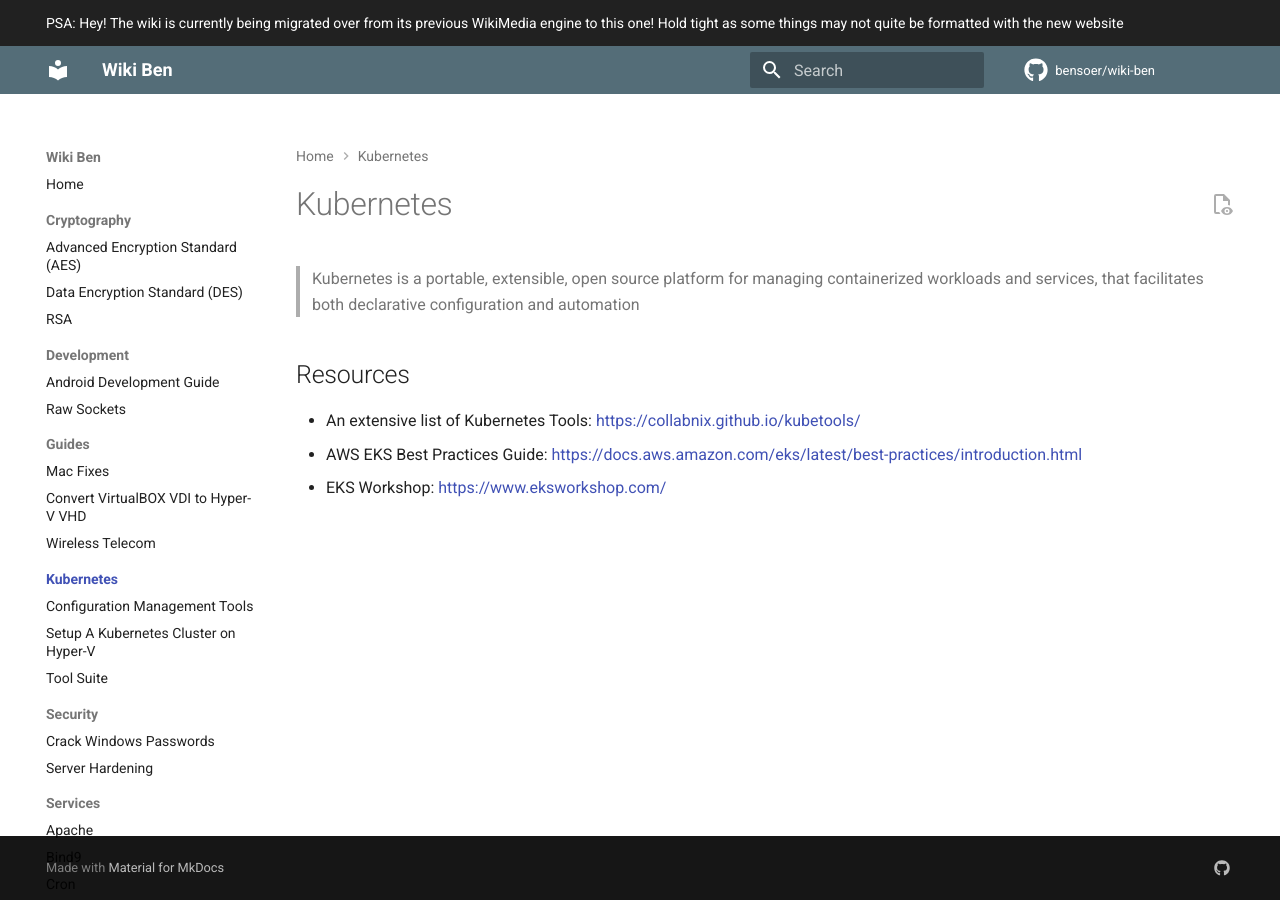
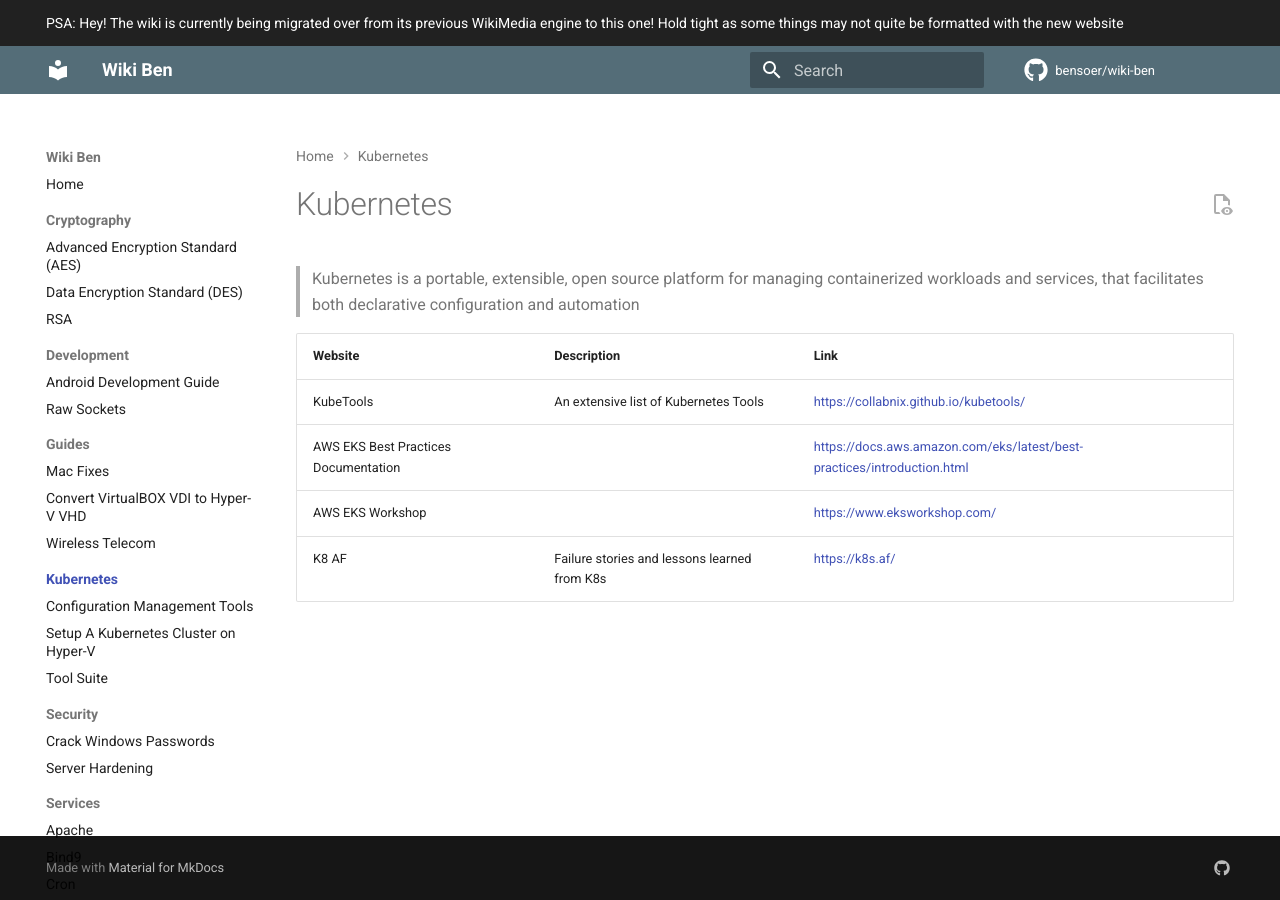
Before and after one commit to bensoer/wiki-ben, an MkDocs documentation site: the page built from docs/kubernetes/index.md, in a window 1280 px wide. Built offline with MkDocs 1.6.1 and Material for MkDocs 9.7.7, drawn with Linux system fonts in a browser that asks for light colours; comment, search, counter and statistics services are not loaded.

Commit message:
formatted the links as a table. added k8s AF website

```diff
--- a/docs/kubernetes/index.md
+++ b/docs/kubernetes/index.md
@@ -2,8 +2,9 @@
 
 > Kubernetes is a portable, extensible, open source platform for managing containerized workloads and services, that facilitates both declarative configuration and automation
 
-
-## Resources
- - An extensive list of Kubernetes Tools: [https://collabnix.github.io/kubetools/](https://collabnix.github.io/kubetools/)
- - AWS EKS Best Practices Guide: [https://docs.aws.amazon.com/eks/latest/best-practices/introduction.html](https://docs.aws.amazon.com/eks/latest/best-practices/introduction.html)
- - EKS Workshop: [https://www.eksworkshop.com/](https://www.eksworkshop.com/)
+| Website | Description | Link |
+| ------- | ----------- | ---- |
+| KubeTools | An extensive list of Kubernetes Tools | [https://collabnix.github.io/kubetools/](https://collabnix.github.io/kubetools/) |
+| AWS EKS Best Practices Documentation | | [https://docs.aws.amazon.com/eks/latest/best-practices/introduction.html](https://docs.aws.amazon.com/eks/latest/best-practices/introduction.html) |
+| AWS EKS Workshop | | [https://www.eksworkshop.com/](https://www.eksworkshop.com/)
+| K8 AF | Failure stories and lessons learned from K8s | [https://k8s.af/](https://k8s.af/) |
```
